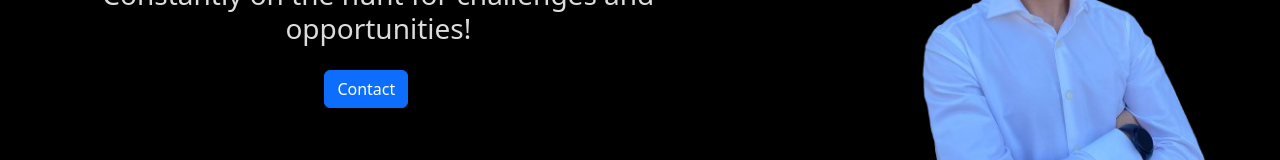
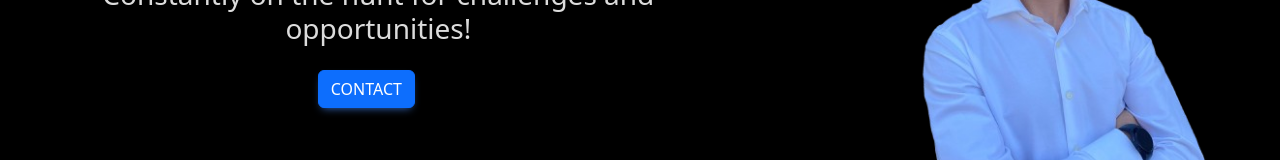
Before and after one commit to ToniBlaze/portfolio, a React (Create React App) app: page / in a window 1280 px wide. Shown: the part 425-585 px from the top of the page. Built offline with nearby package versions, Linux system fonts and the light colour scheme.

Commit message:
MDB installed

```diff
--- a/package.json
+++ b/package.json
@@ -3,11 +3,13 @@
   "version": "0.1.0",
   "private": true,
   "dependencies": {
+    "@fortawesome/fontawesome-free": "^6.5.1",
     "@testing-library/jest-dom": "^5.17.0",
     "@testing-library/react": "^13.4.0",
     "@testing-library/user-event": "^13.5.0",
     "axios": "^1.6.2",
     "bootstrap": "^5.3.2",
+    "mdb-react-ui-kit": "^7.0.0",
     "react": "^18.2.0",
     "react-bootstrap": "^2.9.1",
     "react-dom": "^18.2.0",
--- a/public/index.html
+++ b/public/index.html
@@ -9,8 +9,8 @@
       name="description"
       content="Web site created using create-react-app"
     />
-
     <link rel="manifest" href="%PUBLIC_URL%/manifest.json" />
+    <link href="https://fonts.googleapis.com/css?family=Roboto:300,400,500,700&display=swap" rel="stylesheet" />
 
     <title>Alessio Toninello</title>
   </head>
--- a/src/index.css
+++ b/src/index.css
@@ -11,3 +11,7 @@
   font-family: source-code-pro, Menlo, Monaco, Consolas, 'Courier New',
     monospace;
 }
+
+body {
+  font-family: Roboto, Helvetica, Arial, sans-serif;
+}
--- a/src/index.js
+++ b/src/index.js
@@ -1,6 +1,8 @@
 import React from 'react';
 import ReactDOM from 'react-dom/client';
 import './index.css';
+import 'mdb-react-ui-kit/dist/css/mdb.min.css';
+import "@fortawesome/fontawesome-free/css/all.min.css";
 import App from './App';
 import reportWebVitals from './reportWebVitals';
 import 'bootstrap/dist/css/bootstrap.min.css';
```
Also changed, not shown: 1 other file (tests, documents, lock files or other folders).
